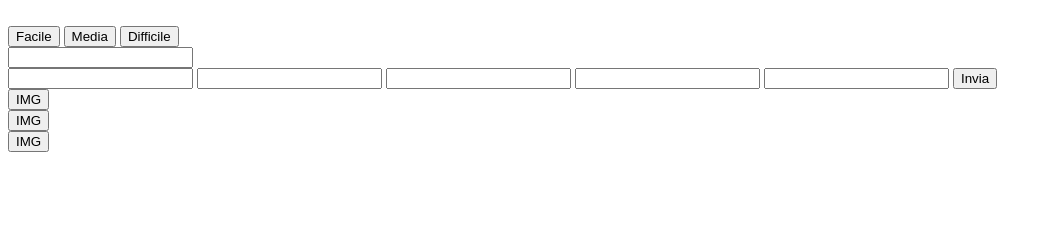
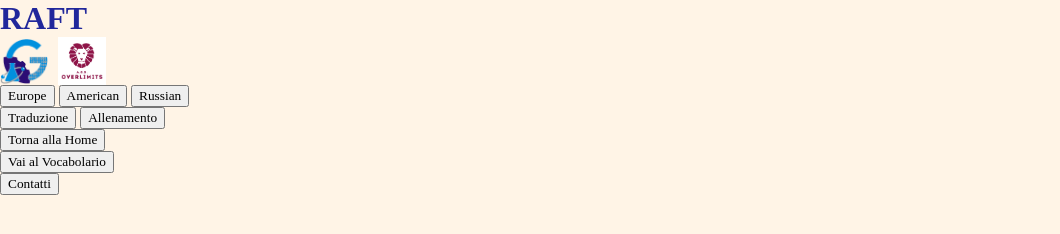
Before and after one commit to MelissaChater/RaftApp, a plain HTML site: page index.html in a window 1280 px wide. Shown: the whole page, without its empty margins (0-1060 px from the left). Drawn offline with Linux system fonts and the light colour scheme.

Commit message:
logica slide funzionante

```diff
--- a/index.html
+++ b/index.html
@@ -1,62 +1,80 @@
 <!DOCTYPE html>
-<html>
+<html lang="it">
 <head>
     <title>RAFT-app</title>
     <meta charset="utf-8">
-        <link rel="stylesheet", type="text/css", href="style.css">
-        <meta name="viewport", content="width=device-width">
-        <script type="text/javascript" src="script.js"></script>
+    <link rel="stylesheet" type="text/css" href="style.css">
+    <meta name="viewport" content="width=device-width">
+    <script type="text/javascript" defer src="script.js"></script>
 </head>
-    <body>
-        <header id="barraLogo">
-            <div id="nomeApp"></div>
+<body onload="toSlide('homePage')">
+
+    <header id="barraLogo" class="slide">
+        <div id="nomeApp">RAFT</div>
         <div id="imgLoghi">
-                <img src="" alt="">
-                <img src="" alt="">
+            <img src="img/logoGalilei.png" alt="Logo Galilei">
+            <img src="img/logoOverlimits.jpg" alt="Logo Overlimits">
         </div>
     </header>
 
-        <div id = "main">
-            <div id="selezioneLingua"> <!-- in teoria qua renderizzo da js in base a cosa seleziono --> </div>
+    <div id="selezioneLinguaBarra" class="slide">
+        <button>Europe</button>
+        <button>American</button>
+        <button>Russian</button>
+    </div>
 
-            <div id = "selezioneModalita"> <!-- seleziono da js la modalita --> </div>
+    <div id="selModalita" class="slide">
+        <button onclick="toSlide('traduzione')">Traduzione</button>
+        <button onclick="toSlide('selDifficolta')">Allenamento</button>
+    </div>
 
-            <div id="selDifficolta">
+    <div id="traduzione" class="slide">
+        <button onclick="toSlide('homePage')">Torna Indietro</button>
+        <button>Clear</button>
+        <div>Pagina di Traduzione</div>
+    </div>
+
+    <div id="allenamento" class="slide">
+        <p>Pagina di Allenamento</p>
+    </div>
+
+    <div id="selDifficolta" class="slide">
         <button>Facile</button>
         <button>Media</button>
         <button>Difficile</button>
     </div>
 
-            <div id = "vocabolario">
-                <div id = "barraRicerca">
-                    <input type="search">
+    <div id="vocabolario" class="slide">
+        <div id="barraRicerca">
+            <input type="search" placeholder="Cerca...">
         </div>
         <div id="imgVocabolario">
-                    <!--img che si renderizzano in base a barra di ricerca e lingua-->
+            <!-- Immagini che si renderizzano in base alla ricerca e lingua -->
         </div>
     </div>
 
-            <div id = "contatti">
-                <div id = "testoContatti"></div>
-                <input type="text" id = "selNickname">
-                <input type="text" id = "selEmail">
-                <input type="" id = "selMotivazione">
-                <input type="" id = "selLingua">
-                <input type="" id = "selMessaggio">
-                <button id = "bottoneInvio">Invia</button>
-            </div>
+    <div id="contatti" class="slide">
+        <div id="testoContatti"></div>
+        <input type="text" id="selNickname" placeholder="Nickname">
+        <input type="text" id="selEmail" placeholder="Email">
+        <input type="text" id="selMotivazione" placeholder="Motivazione">
+        <input type="text" id="selLingua" placeholder="Lingua">
+        <textarea id="selMessaggio" placeholder="Messaggio"></textarea>
+        <button id="bottoneInvio">Invia</button>
     </div>
 
-        <footer>
-            <div>
-                <button>IMG</button>
+    <footer id="footer" class="slide">
+        <div id="barraGialla"></div>
+        <div id="navigationModalita">
+            <button onclick="toSlide('homePage')">Torna alla Home</button>
         </div>
-            <div>
-                <button>IMG</button>
+        <div id="navigationVocabolario">
+            <button onclick="toSlide('vocabolario')">Vai al Vocabolario</button>
         </div>
-            <div>
-                <button>IMG</button>
+        <div id="navigationContact">
+            <button onclick="toSlide('contatti')">Contatti</button>
         </div>
     </footer>
+
 </body>
 </html>
--- a/script.js
+++ b/script.js
@@ -0,0 +1,56 @@
+function toSlide(dest) {
+    // Tutti gli elementi delle slide
+    const slides = document.querySelectorAll(".slide");
+
+    // Nascondi tutte le slide
+    slides.forEach(slide => {
+        slide.style.display = "none";
+    });
+
+    // Mostra solo gli elementi della slide desiderata
+    const elementsToShow = getElementsForSlide(dest);
+    elementsToShow.forEach(element => {
+        element.style.display = "block";
+    });
+}
+
+function getElementsForSlide(dest) {
+    const elements = [];
+    if (dest === "homePage") {
+        elements.push(
+            document.getElementById("barraLogo"),
+            document.getElementById("selezioneLinguaBarra"),
+            document.getElementById("selModalita"),
+            document.getElementById("footer")
+        );
+    } else if (dest === "vocabolario") {
+        elements.push(
+            document.getElementById("barraLogo"),
+            document.getElementById("selezioneLinguaBarra"),
+            document.getElementById("vocabolario"),
+            document.getElementById("footer")
+        );
+    } else if (dest === "contatti") {
+        elements.push(
+            document.getElementById("barraLogo"),
+            document.getElementById("selezioneLinguaBarra"),
+            document.getElementById("contatti"),
+            document.getElementById("footer")
+        );
+    } else if (dest === "selDifficolta") {
+        elements.push(
+            document.getElementById("barraLogo"),
+            document.getElementById("selDifficolta"),
+            document.getElementById("footer")
+        );
+    } else if (dest === "traduzione") {
+        elements.push(
+            document.getElementById("traduzione")
+        );
+    } else if (dest === "allenamento") {
+        elements.push(
+            document.getElementById("allenamento")
+        );
+    }
+    return elements;
+}
--- a/style.css
+++ b/style.css
@@ -0,0 +1,42 @@
+/*------------------------- STILE GENERALE -------------------------*/
+* {
+    box-sizing: border-box;
+    font-family: "testo";
+}
+
+html,
+body {
+    height: 100%;
+    margin: 0;
+    display: flex;
+    flex-direction: column;
+    background-color: #fff4e6;
+}
+
+/*--------------------------- BARRA LOGO ----------------------------*/
+#barraLogo {
+    display: flex;
+    justify-content: space-between;
+    align-items: flex-end;
+    padding-bottom: 0;
+    margin-bottom: 0;
+}
+
+#nomeApp {
+    font-size: 2rem;
+    font-weight: bold;
+    color: #21279B;
+    margin: 0;
+    padding: 0;
+}
+
+#imgLoghi {
+    display: flex;
+    gap: 10px;
+    align-items: flex-end;
+}
+
+#imgLoghi img {
+    width: 3rem;
+    height: auto;
+}
```
Also changed, not shown: footer.txt (added), img/logoGalilei.png (added), img/logoOverlimits.jpg (added). Lines whose indentation alone changed are shown as unchanged.
